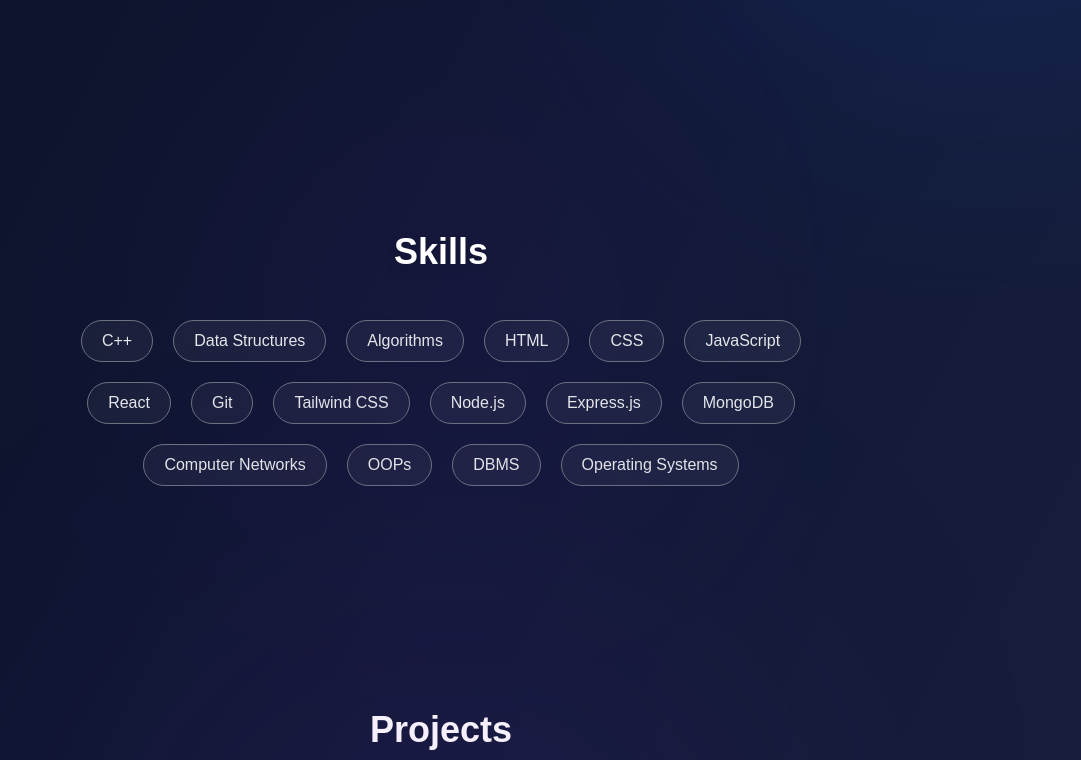
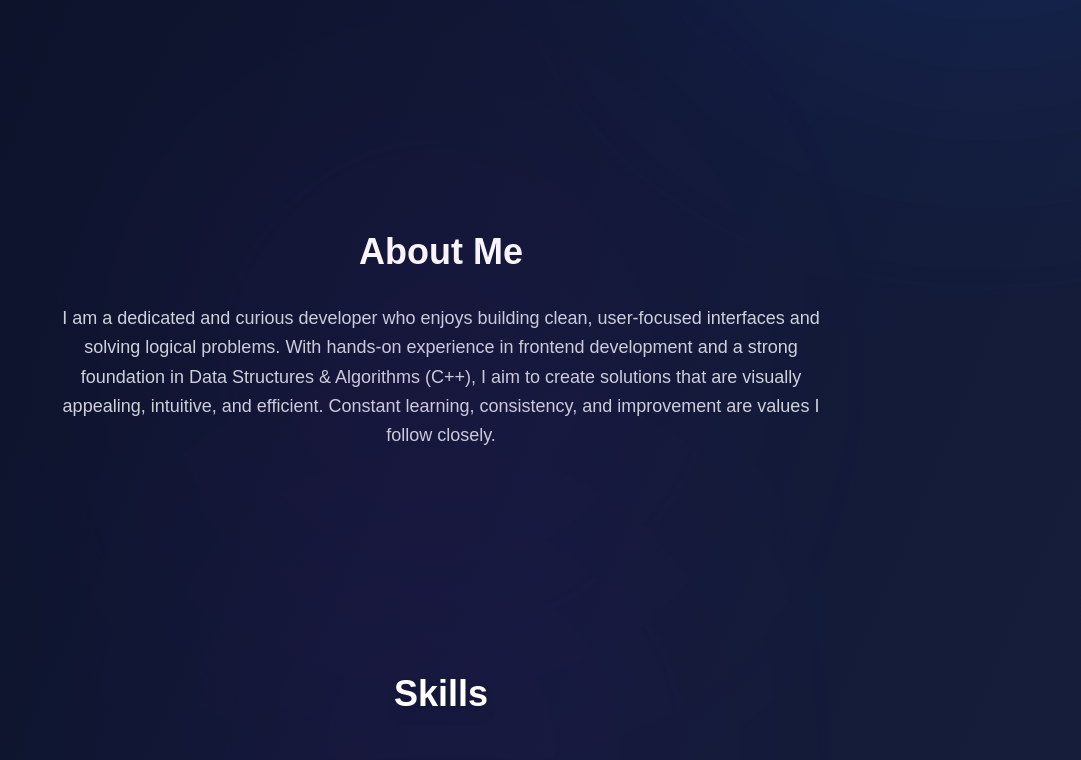
Before and after one commit to keshavskn123/Portfolio, a React (Vite) app: page / in a window 1280 px wide. Shown: the part 680-1440 px from the top of the page, without its empty margins (199-1280 px from the left). Built offline with nearby package versions, Linux system fonts and the light colour scheme.

Commit message:
Add about and footer

```diff
--- a/src/App.jsx
+++ b/src/App.jsx
@@ -3,15 +3,19 @@ import Skills from "./components/Skills";
 import Projects from "./components/Projects";
 import Contact from "./components/Contact";
 import Navbar from "./components/Navbar";
+import About from "./components/About";
+import Footer from "./components/Footer";
 
 function App() {
   return (
     <div className="relative overflow-hidden">
       <Navbar />
       <Hero />
+      <About />
       <Skills />
       <Projects />
       <Contact />
+      <Footer />
     </div>
   );
 }
--- /dev/null
+++ b/src/components/About.jsx
@@ -0,0 +1,33 @@
+import { motion } from "framer-motion";
+
+export default function About() {
+  return (
+    <section id="about" className="py-28 px-6 text-center relative">
+
+      {/* Glow Accent */}
+      <div className="absolute top-20 left-1/2 -translate-x-1/2 w-80 h-80 bg-purple-700 rounded-full blur-[160px] opacity-20"></div>
+
+      <motion.h2
+        initial={{ opacity: 0, y: 40 }}
+        whileInView={{ opacity: 1, y: 0 }}
+        transition={{ duration: 0.8 }}
+        className="text-4xl font-bold mb-8"
+      >
+        About Me
+      </motion.h2>
+
+      <motion.p
+        initial={{ opacity: 0, y: 20 }}
+        whileInView={{ opacity: 1, y: 0 }}
+        transition={{ duration: 0.9 }}
+        className="max-w-3xl mx-auto text-gray-300 text-lg leading-relaxed"
+      >
+        I am a dedicated and curious developer who enjoys building clean, user-focused interfaces and solving logical problems.
+        With hands-on experience in frontend development and a strong foundation in Data Structures & Algorithms (C++),
+        I aim to create solutions that are visually appealing, intuitive, and efficient.
+        Constant learning, consistency, and improvement are values I follow closely.
+      </motion.p>
+
+    </section>
+  );
+}
--- /dev/null
+++ b/src/components/Footer.jsx
@@ -0,0 +1,7 @@
+export default function Footer() {
+  return (
+    <footer className="py-6 text-center text-gray-400 text-sm border-t border-purple-400/20 mt-20">
+      <p>© {new Date().getFullYear()} Keshav. All Rights Reserved.</p>
+    </footer>
+  );
+}
--- a/src/components/Hero.jsx
+++ b/src/components/Hero.jsx
@@ -50,7 +50,7 @@ export default function Hero() {
         transition={{ duration: 1.1 }}
         className="mt-6 text-xl max-w-3xl text-gray-300 leading-relaxed font-light"
       >
-        Crafting clean, modern and user-focused web experiences while improving my React and Frontend skills.
+        Frontend Developer & Problem Solver with a strong foundation in Data Structures and Algorithms.
       </motion.p>
 
       {/* Buttons */}
--- a/src/components/Navbar.jsx
+++ b/src/components/Navbar.jsx
@@ -6,6 +6,7 @@ export default function Navbar() {
         <a href="#skills" className="hover:text-purple-300 transition">Skills</a>
         <a href="#projects" className="hover:text-purple-300 transition">Projects</a>
         <a href="#contact" className="hover:text-purple-300 transition">Contact</a>
+        <a href="#about" className="hover:text-purple-300 transition">About</a>
       </div>
     </nav>
   );
```
